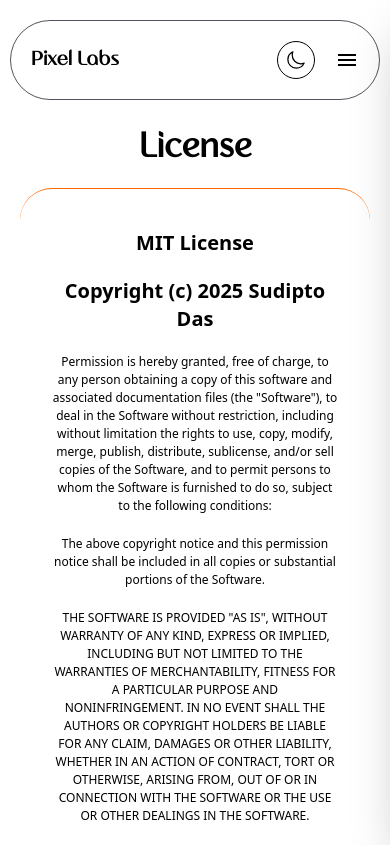
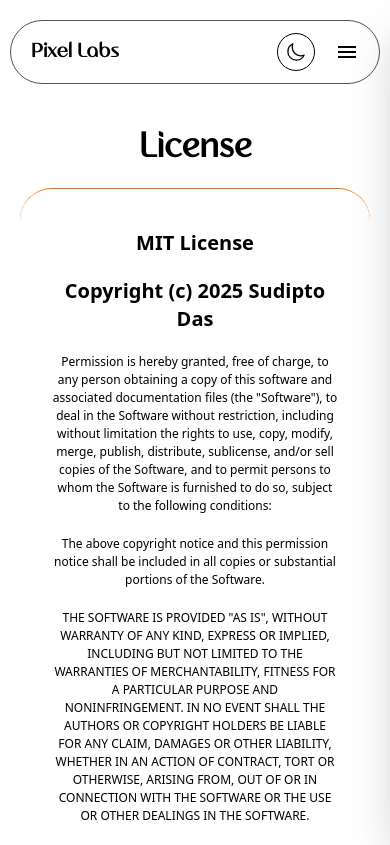
Before and after one commit to isudiptodas/Pixel-Labs-Component_UI_Library, a Next.js app: page /license in a window 390 px wide. Built offline with nearby package versions, Linux system fonts and the light colour scheme.

Commit message:
Update page.tsx

```diff
--- a/src/app/license/page.tsx
+++ b/src/app/license/page.tsx
@@ -52,7 +52,7 @@ function page() {
 
                 {/* navbar */}
                 <div
-                    className={`w-[95%] lg:w-[90%] z-20 fixed top-5 h-auto backdrop-blur-2xl ${dark ? "bg-black/15" : "bg-white/15"} duration-200 ease-in-out px-5 flex justify-between items-center py-5 lg:py-2 rounded-full border ${dark ? "border-gray-400" : "border-zinc-600"}`}>
+                    className={`w-[95%] lg:w-[90%] z-20 fixed top-5 h-auto backdrop-blur-2xl ${dark ? "bg-black/15" : "bg-white/15"} duration-200 ease-in-out px-5 flex justify-between items-center py-3 lg:py-2 rounded-full border ${dark ? "border-gray-400" : "border-zinc-600"}`}>
                     <Link href='/' className={`${dark ? "text-white" : "text-black"} duration-200 ease-in-out cursor-pointer font-semibold text-xl font-Nearo`}>Pixel Labs</Link>
 
                     <div className={`w-auto lg:hidden flex justify-center items-center gap-5`}>
```
